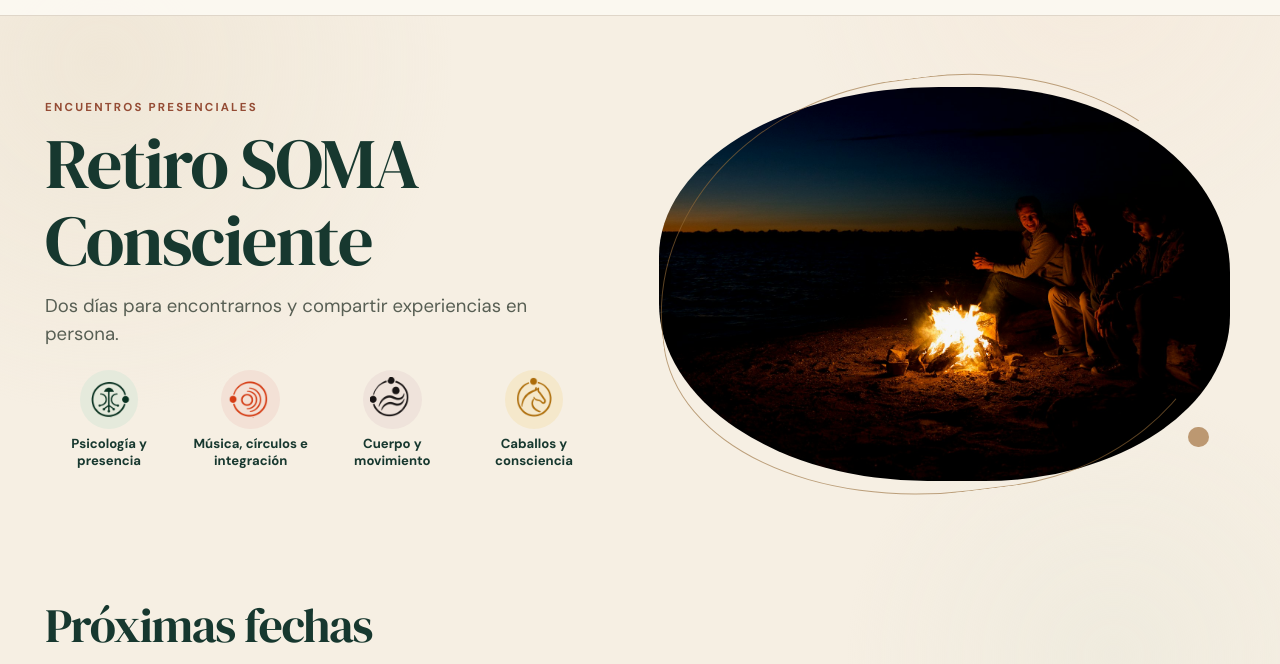
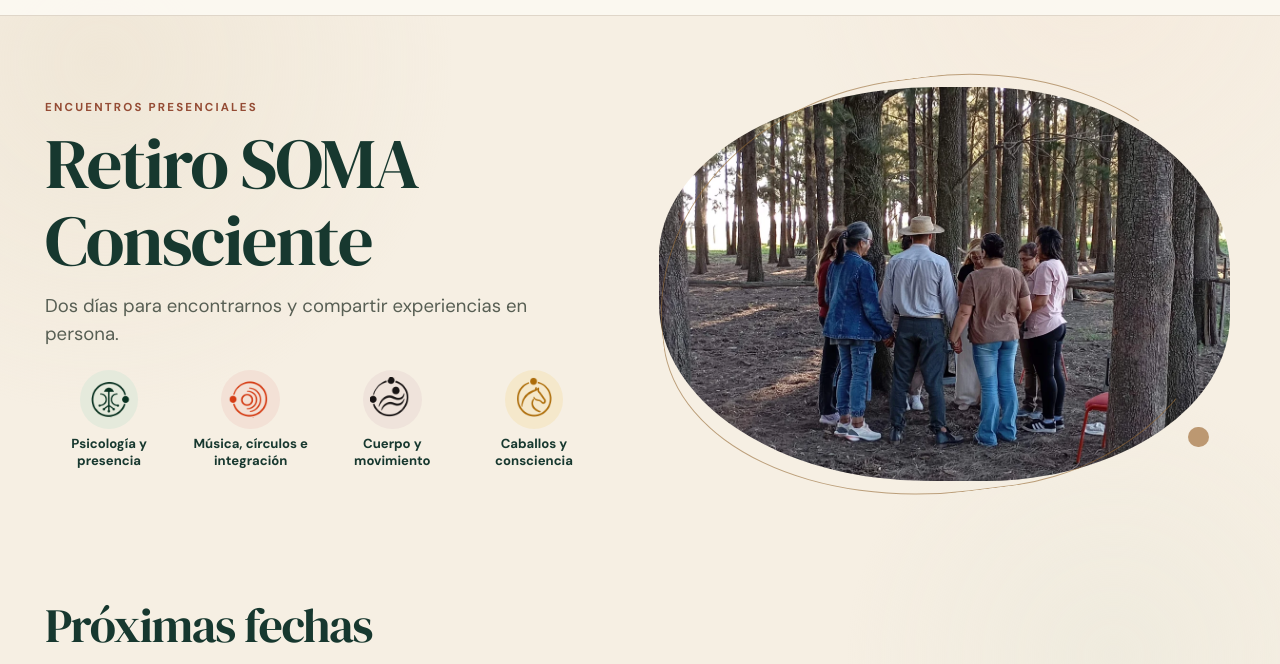
Before and after one commit to itsJASPERr/soma-consciente, an Astro site: page /encuentros in a window 1280 px wide. Shown: the part 81-745 px from the top of the page. Built offline with nearby package versions, Linux system fonts and the light colour scheme; Astro itself is replaced by a stand-in of ours.

Commit message:
Use the supplied forest photo in the Encuentros hero

```diff
--- a/src/content/home/home.json
+++ b/src/content/home/home.json
@@ -9,6 +9,6 @@
   "onlineCircleImage": "/media/photography/circulo-de-integracion.webp",
   "onlineCircleAlt": "Personas de pie en círculo alrededor de velas y almohadones",
   "onlineCirclePosition": "50% 87%",
-  "encountersImage": "/media/photography/campfire-encounters.jpg",
-  "encountersAlt": "Amigos reunidos cerca de una fogata durante un encuentro al atardecer"
+  "encountersImage": "/media/photography/encuentro-entre-los-arboles.webp",
+  "encountersAlt": "Personas de pie en ronda, tomadas de la mano entre los árboles"
 }
--- a/src/pages/encuentros.astro
+++ b/src/pages/encuentros.astro
@@ -20,13 +20,13 @@ const areas = ['nicole', 'jasper', 'yanina', 'nico']
 const door = offerings.find(offer => offer.slug === 'puerta-abierta');
 const requestsEnabled = import.meta.env.DEV || import.meta.env.PUBLIC_WAITLIST_ENABLED === 'true';
 const showDialog = requestsEnabled && [...retreatEditions, door].some(offer => offer && !offeringUrl(offer));
-const fire = { src: mediaUrl(home.encountersImage), alt: home.encountersAlt };
+const encountersPhoto = { src: mediaUrl(home.encountersImage), alt: home.encountersAlt };
 const circlePhoto = getOnlineCirclePhoto(home);
 ---
 <SiteLayout title="Retiro SOMA Consciente" description="Retiro SOMA Consciente. El encuentro presencial reúne las cuatro áreas. Consultá las próximas fechas en Casa Sabia, Huerta Grande. Cada retiro incluye cuatro encuentros grupales de integración online." openJourney>
   {encounter ? (
     <article id={encounter.slug} class="offering retreat" aria-labelledby="encuentro-title">
-      <div class:list={['container', 'journey-hero', { 'journey-hero--photo': fire.src }]}>
+      <div class:list={['container', 'journey-hero', { 'journey-hero--photo': encountersPhoto.src }]}>
         <div class="journey-hero__copy">
           <span class="eyebrow">Encuentros presenciales</span>
           <h1 id="encuentro-title">{encounter.title}</h1>
@@ -42,7 +42,7 @@ const circlePhoto = getOnlineCirclePhoto(home);
             ))}
           </ul>
         </div>
-        <EditorialPhoto image={fire} class="journey-photo--campfire" priority />
+        <EditorialPhoto image={encountersPhoto} class="journey-photo--encounters" priority />
       </div>
       <div class="container retreat-dates">
         <h2>Próximas fechas</h2>
--- a/src/styles/open-journey.css
+++ b/src/styles/open-journey.css
@@ -90,10 +90,7 @@
 }
 .journey-photo--wide .journey-photo__image { aspect-ratio: 1.75; }
 .journey-photo--circle .journey-photo__image { aspect-ratio: 1.1; }
-.journey-photo--campfire .journey-photo__image {
-  aspect-ratio: 1.45;
-  object-position: 62% center;
-}
+.journey-photo--encounters .journey-photo__image { aspect-ratio: 1.45; }
 .journey-photo__emblem {
   position: absolute;
   z-index: 3;
```
Also changed, not shown: public/media/photography/encuentro-entre-los-arboles.webp (added).
